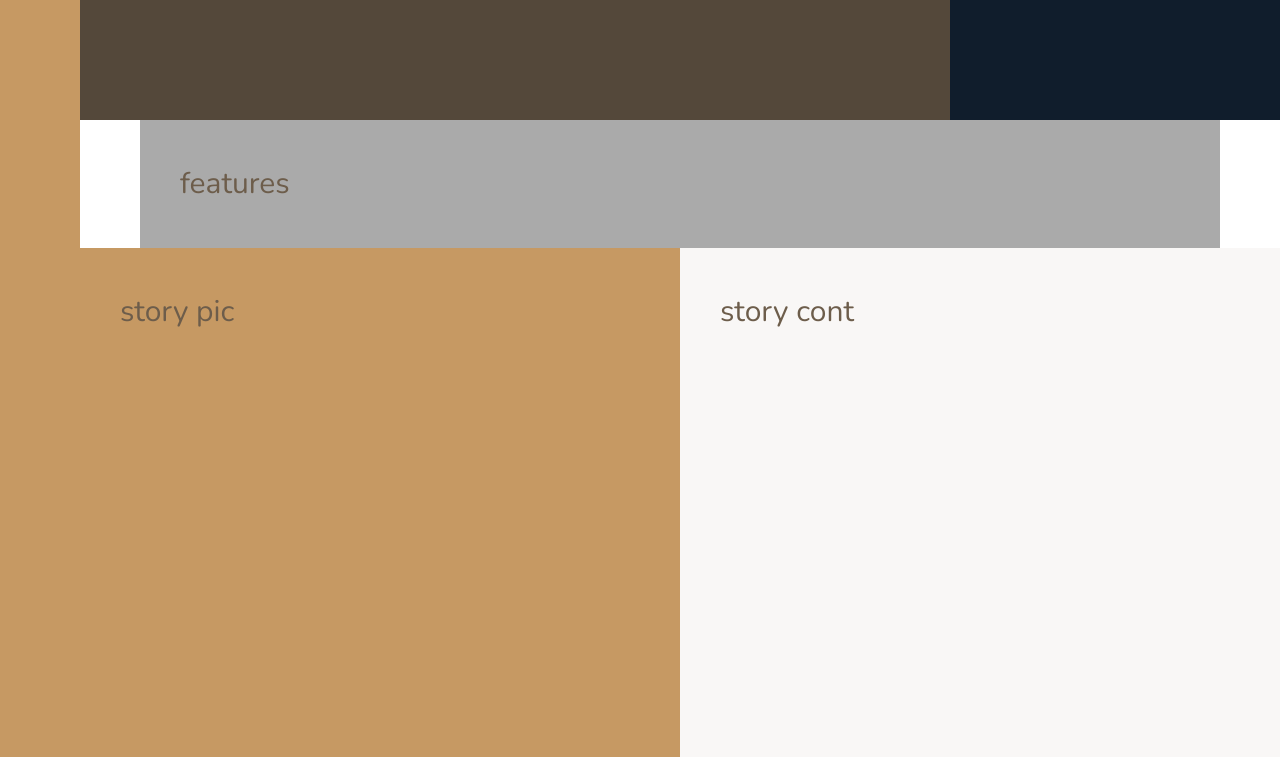
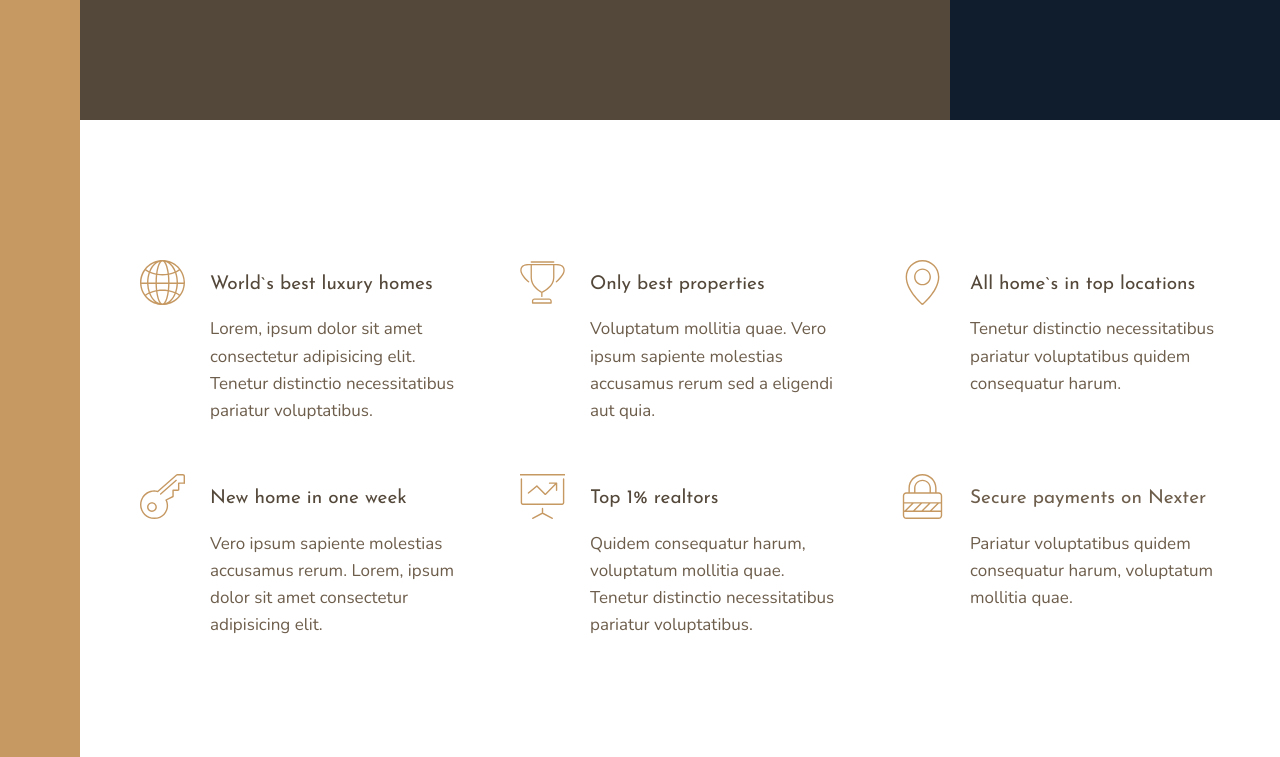
Before and after one commit to hellion86/Nexter, a website: page index.html in a window 1280 px wide. Shown: the part 520-1277 px from the top of the page. Drawn offline with nearby package versions, Linux system fonts and the light colour scheme.

Commit message:
complete feature section

```diff
--- a/index.html
+++ b/index.html
@@ -29,7 +29,59 @@
     </div>
 
     <section class="features">
-        features
+        <div class="feature">
+            <svg class="feature__icon">
+                <use xlink:href="img/sprite.svg#icon-global"></use>
+            </svg>
+            <h4 class="heading-4 heading-4--dark">World`s best luxury homes</h4>
+            <p class="feature__text">Lorem, ipsum dolor sit amet consectetur adipisicing elit. Tenetur distinctio
+                necessitatibus pariatur voluptatibus.
+            </p>
+        </div>
+
+        <div class="feature">
+            <svg class="feature__icon">
+                <use xlink:href="img/sprite.svg#icon-trophy"></use>
+            </svg>
+            <h4 class="heading-4 heading-4--dark">Only best properties</h4>
+            <p class="feature__text">Voluptatum mollitia quae. Vero ipsum sapiente molestias accusamus rerum sed a
+                eligendi aut quia.
+            </p>
+        </div>
+        <div class="feature">
+            <svg class="feature__icon">
+                <use xlink:href="img/sprite.svg#icon-map-pin"></use>
+            </svg>
+            <h4 class="heading-4 heading-4--dark">All home`s in top locations</h4>
+            <p class="feature__text">Tenetur distinctio necessitatibus pariatur voluptatibus quidem consequatur harum.
+            </p>
+        </div>
+        <div class="feature">
+            <svg class="feature__icon">
+                <use xlink:href="img/sprite.svg#icon-key"></use>
+            </svg>
+            <h4 class="heading-4 heading-4--dark">New home in one week</h4>
+            <p class="feature__text">Vero ipsum sapiente molestias accusamus rerum. Lorem, ipsum dolor sit amet
+                consectetur adipisicing elit.
+            </p>
+        </div>
+        <div class="feature">
+            <svg class="feature__icon">
+                <use xlink:href="img/sprite.svg#icon-presentation"></use>
+            </svg>
+            <h4 class="heading-4 heading-4--dark">Top 1% realtors</h4>
+            <p class="feature__text">Quidem consequatur harum, voluptatum mollitia quae. Tenetur distinctio
+                necessitatibus pariatur voluptatibus.
+            </p>
+        </div>
+        <div class="feature">
+            <svg class="feature__icon">
+                <use xlink:href="img/sprite.svg#icon-lock"></use>
+            </svg>
+            <h4 class="heading-4">Secure payments on Nexter</h4>
+            <p class="feature__text">Pariatur voluptatibus quidem consequatur harum, voluptatum mollitia quae.
+            </p>
+        </div>
     </section>
 
     <div class="story__pictures">
--- a/sass/_base.scss
+++ b/sass/_base.scss
@@ -41,14 +41,12 @@ body {
   grid-template-rows: 80vh min-content 40vw repeat(3, min-content min-content);
   //
   grid-template-columns:
-    [sidebar-start]8rem[sidebar-end full-start] minmax(
-      6rem,
-      1fr
-    ) [center-start] repeat(8, [col-start] minmax(min-content, 14rem) [col-end])
+    [sidebar-start]8rem[sidebar-end full-start] minmax(6rem, 1fr)
+    [center-start] repeat(8, [col-start] minmax(min-content, 14rem) [col-end])
     [center-end] minmax(6rem, 1fr) [full-end];
 
-  & > * {
-    padding: 40px;
-    font-size: 3rem;
-  }
+  // & > * {
+  //   padding: 40px;
+  //   font-size: 3rem;
+  // }
 }
--- a/sass/_features.scss
+++ b/sass/_features.scss
@@ -1,4 +1,30 @@
 .features {
-  background-color: $color-grey-light-2;
+  // background-color: $color-grey-light-2;
   grid-column: center-start / center-end;
+
+  margin: 15rem 0;
+  display: grid;
+  // grid-template-columns: repeat(3, 1fr);
+  grid-template-columns: repeat(auto-fit, minmax(25rem, 1fr));
+  grid-gap: 6rem;
+  align-items: start;
 }
+
+.feature {
+  display: grid;
+  grid-template-columns: min-content 1fr;
+  grid-row-gap: 1.5rem;
+  grid-column-gap: 2.5rem;
+
+  &__icon {
+    fill: $color-primary;
+    width: 4.5rem;
+    height: 4.5rem;
+    grid-row: 1 / span 2;
+    transform: translateY(-1rem);
+  }
+
+  &__text {
+    font-size: 1.7rem;
+  }
+}
--- a/sass/_typography.scss
+++ b/sass/_typography.scss
@@ -0,0 +1,29 @@
+%heading {
+  font-family: $font-display;
+  font-weight: 400;
+}
+
+.heading-1 {
+  @extend %heading;
+}
+
+.heading-2 {
+  @extend %heading;
+}
+
+.heading-3 {
+  @extend %heading;
+}
+
+.heading-4 {
+  @extend %heading;
+  font-size: 1.9rem;
+
+  &--light {
+    color: $color-grey-light-1;
+  }
+
+  &--dark {
+    color: $color-grey-dark-1;
+  }
+}
```
Also changed, not shown: css/style.css.
